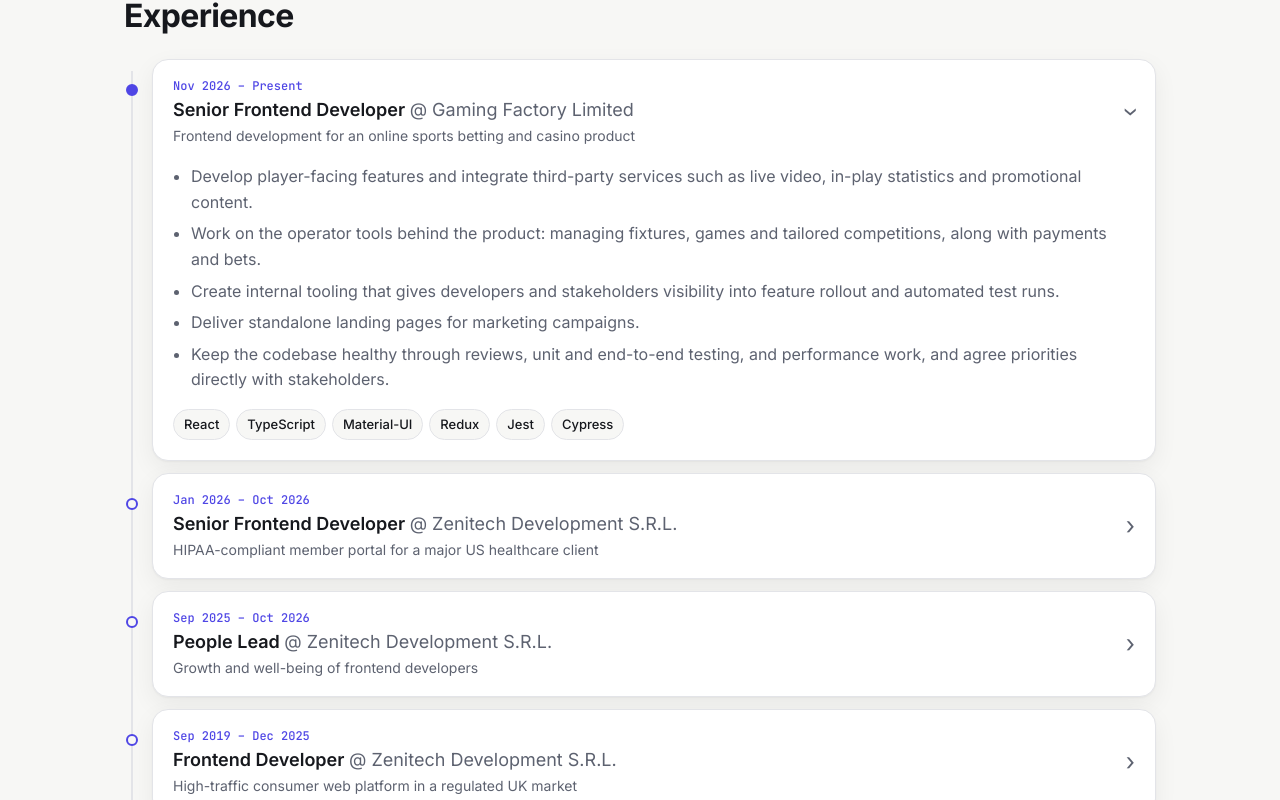
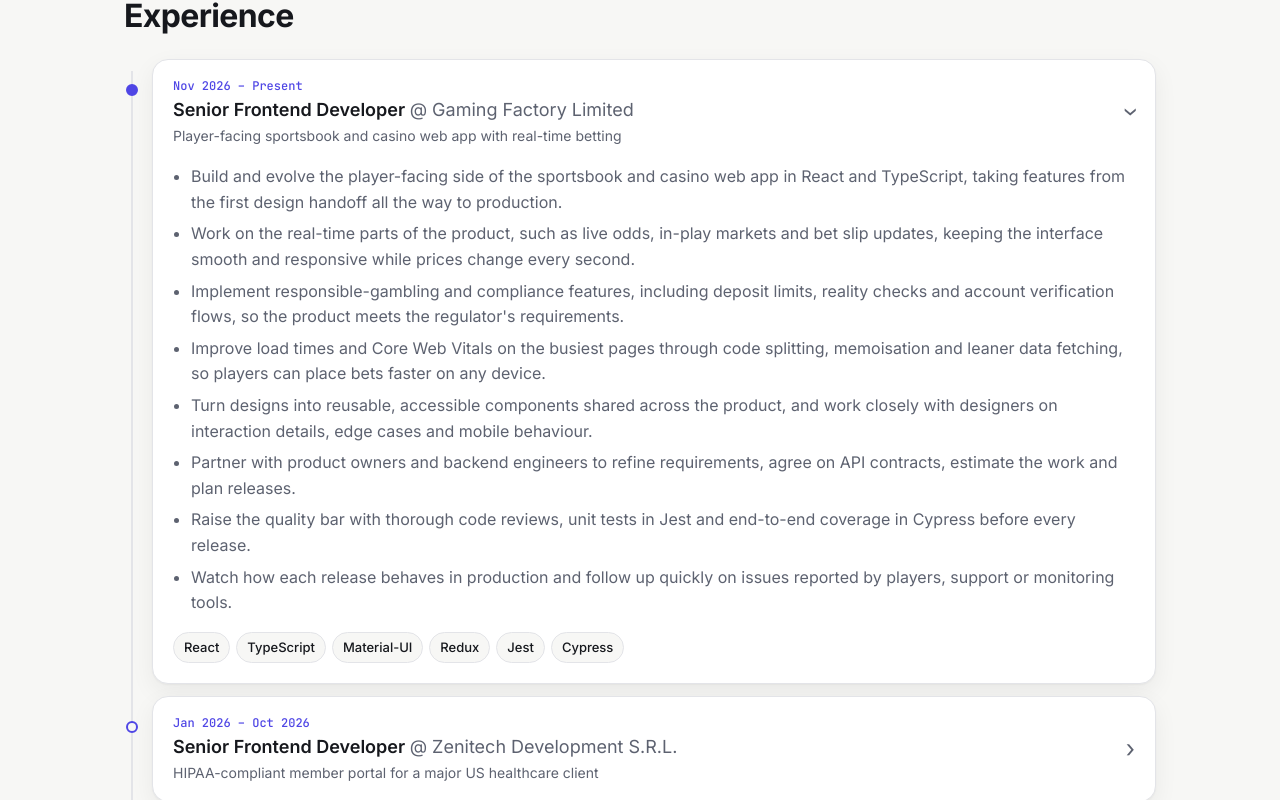
Before and after one commit to MoldovanAlexandruVasile/cv, a React (Vite) app: page / in a window 1280 px wide. Shown: the part 1420-2220 px from the top of the page. Built offline with nearby package versions, Linux system fonts and the light colour scheme.

Commit message:
chore: wording to experience

```diff
--- a/src/i18n/locales/en/content.ts
+++ b/src/i18n/locales/en/content.ts
@@ -21,13 +21,16 @@ export const content: CvContent = {
     "gaming-factory": {
       title: "Senior Frontend Developer",
       headline:
-        "Frontend development for an online sports betting and casino product",
+        "Player-facing sportsbook and casino web app with real-time betting",
       points: [
-        "Develop player-facing features and integrate third-party services such as live video, in-play statistics and promotional content.",
-        "Work on the operator tools behind the product: managing fixtures, games and tailored competitions, along with payments and bets.",
-        "Create internal tooling that gives developers and stakeholders visibility into feature rollout and automated test runs.",
-        "Deliver standalone landing pages for marketing campaigns.",
-        "Keep the codebase healthy through reviews, unit and end-to-end testing, and performance work, and agree priorities directly with stakeholders.",
+        "Build and evolve the player-facing side of the sportsbook and casino web app in React and TypeScript, taking features from the first design handoff all the way to production.",
+        "Work on the real-time parts of the product, such as live odds, in-play markets and bet slip updates, keeping the interface smooth and responsive while prices change every second.",
+        "Implement responsible-gambling and compliance features, including deposit limits, reality checks and account verification flows, so the product meets the regulator's requirements.",
+        "Improve load times and Core Web Vitals on the busiest pages through code splitting, memoisation and leaner data fetching, so players can place bets faster on any device.",
+        "Turn designs into reusable, accessible components shared across the product, and work closely with designers on interaction details, edge cases and mobile behaviour.",
+        "Partner with product owners and backend engineers to refine requirements, agree on API contracts, estimate the work and plan releases.",
+        "Raise the quality bar with thorough code reviews, unit tests in Jest and end-to-end coverage in Cypress before every release.",
+        "Watch how each release behaves in production and follow up quickly on issues reported by players, support or monitoring tools.",
       ],
     },
     healthcare: {
--- a/src/i18n/locales/ro/content.ts
+++ b/src/i18n/locales/ro/content.ts
@@ -22,13 +22,16 @@ export const content: CvContent = {
     "gaming-factory": {
       title: "Senior Frontend Developer",
       headline:
-        "Dezvoltare frontend pentru o platformă online de pariuri sportive și cazinou",
+        "Aplicație web de pariuri sportive și cazinou pentru jucători, cu pariere în timp real",
       points: [
-        "Dezvolt funcționalități destinate jucătorilor și integrez servicii externe, precum transmisiuni video live, statistici în timp real din timpul meciurilor și conținut promoțional.",
-        "Lucrez la instrumentele folosite de operatori pentru gestionarea evenimentelor sportive, a jocurilor și a competițiilor personalizate, precum și a plăților și pariurilor.",
-        "Construiesc unelte interne care le oferă dezvoltatorilor și echipelor de business o imagine clară asupra lansării funcționalităților și a rezultatelor testelor automate.",
-        "Realizez landing page-uri dedicate campaniilor de marketing.",
-        "Mențin calitatea codului prin code review, teste unitare și end-to-end și optimizări de performanță, iar prioritățile le stabilesc direct cu stakeholderii.",
+        "Construiesc și dezvolt partea dedicată jucătorilor a aplicației web de pariuri sportive și cazinou, în React și TypeScript, ducând funcționalitățile de la preluarea designului până în producție.",
+        "Lucrez la componentele în timp real ale produsului, precum cotele live, piețele in-play și actualizarea biletului de pariere, astfel încât interfața să rămână fluidă chiar dacă prețurile se schimbă de la o secundă la alta.",
+        "Implementez funcționalitățile de joc responsabil și de conformitate, precum limitele de depunere, notificările de tip reality check și fluxurile de verificare a contului, ca produsul să respecte cerințele autorității de reglementare.",
+        "Optimizez timpii de încărcare și indicatorii Core Web Vitals pe paginile cele mai accesate, prin code splitting, memoizare și o preluare mai eficientă a datelor, ca jucătorii să parieze mai repede de pe orice dispozitiv.",
+        "Transform designul în componente reutilizabile și accesibile, folosite în tot produsul, și lucrez îndeaproape cu designerii la detaliile de interacțiune, la cazurile limită și la comportamentul pe mobil.",
+        "Colaborez cu product ownerii și cu echipa de backend pentru a clarifica cerințele, a stabili contractele API, a estima efortul și a planifica lansările.",
+        "Ridic standardul de calitate prin code review riguros, teste unitare cu Jest și teste end-to-end cu Cypress înainte de fiecare lansare.",
+        "Urmăresc cum se comportă fiecare lansare în producție și rezolv rapid problemele semnalate de jucători, de echipa de suport sau de instrumentele de monitorizare.",
       ],
     },
     healthcare: {
```
